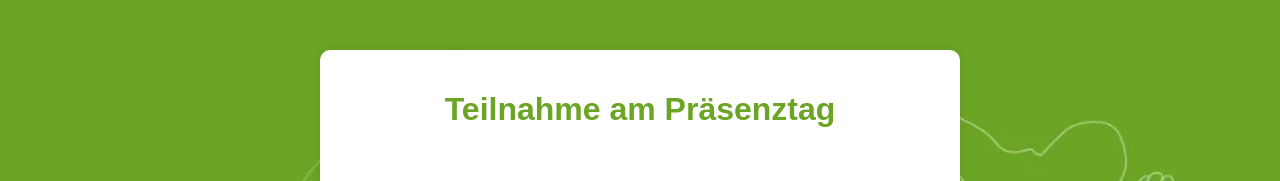
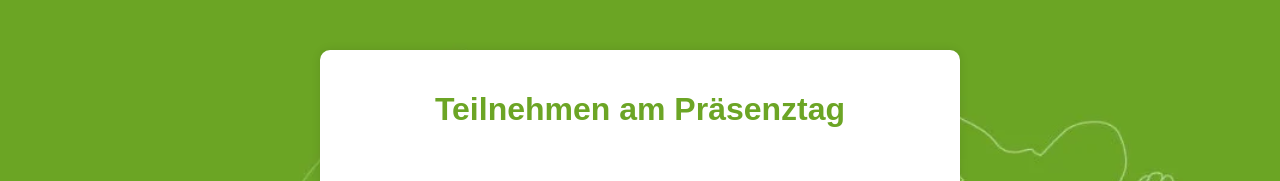
Before and after one commit to dev-stz/rossi.praesenztag, a plain HTML site: page index.html in a window 1280 px wide. Shown: the top 181 px of the page. Drawn offline with Linux system fonts and the light colour scheme.

Commit message:
test pull

```diff
--- a/index.html
+++ b/index.html
@@ -80,7 +80,7 @@
 </head>
 <body>
     <div class="container">
-        <h1>Teilnahme am Präsenztag</h1>
+        <h1>Teilnehmen am Präsenztag</h1>
         <br>
 
         <div class="instructions">
```
